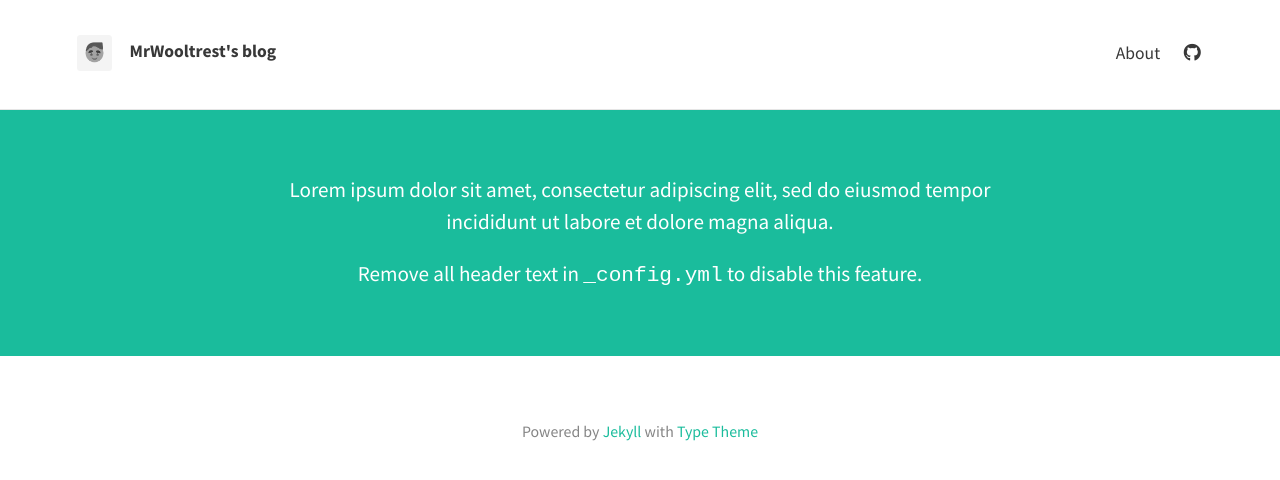
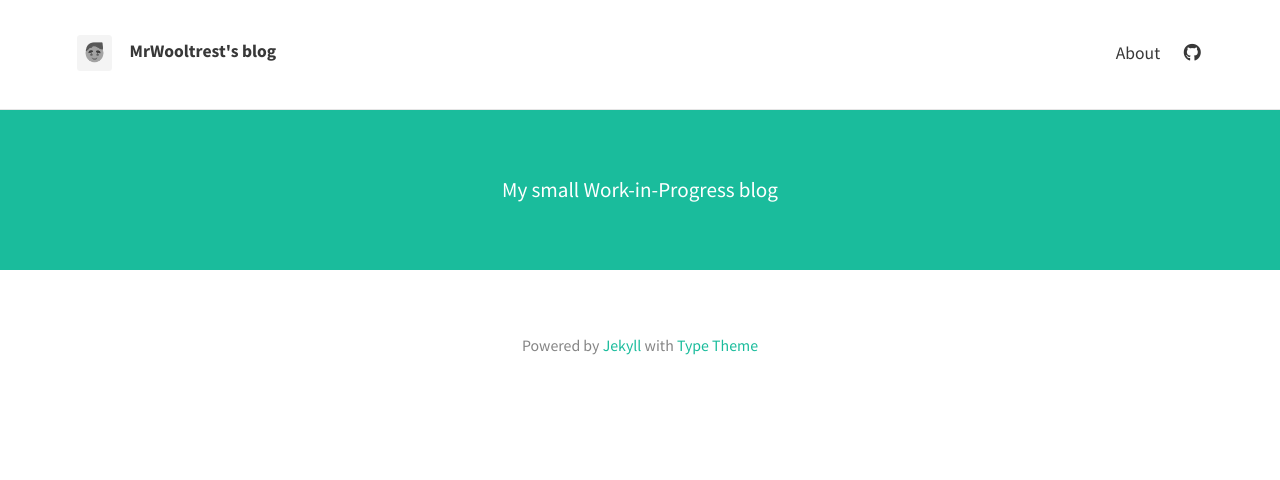
Before and after one commit to MrWooltrest/MrWooltrest.github.io-Jekyll, a Jekyll site: the page built from index.html, in a window 1280 px wide. Shown: the top 480 px of the page. Built offline with Jekyll 4.4.1, drawn with Linux system fonts in a browser that asks for light colours; nearby versions of some CDN libraries; the list of posts is cut into pages by our own code.

Commit message:
Reworking blog (WIP)

```diff
--- a/_config.yml
+++ b/_config.yml
@@ -13,9 +13,7 @@ theme_settings:
 
   # Header and footer text
   header_text: >
-     <p>Lorem ipsum dolor sit amet, consectetur adipiscing elit, sed do eiusmod tempor incididunt ut labore et dolore magna aliqua.</p>
-
-     <p>Remove all header text in <code>_config.yml</code> to disable this feature.</p>
+     <p>My small Work-in-Progress blog</p>
   header_text_feature_image:
   footer_text: >
    Powered by <a href="https://jekyllrb.com/">Jekyll</a> with <a href="https://github.com/rohanchandra/type-theme">Type Theme</a>
@@ -29,7 +27,7 @@ theme_settings:
   facebook:
   flickr:
   gitlab:
-  github: "rohanchandra/type-theme"
+  github: "MrWooltrest/MrWooltrest.github.io"
   gitter:
   google_plus:
   instagram:
```
